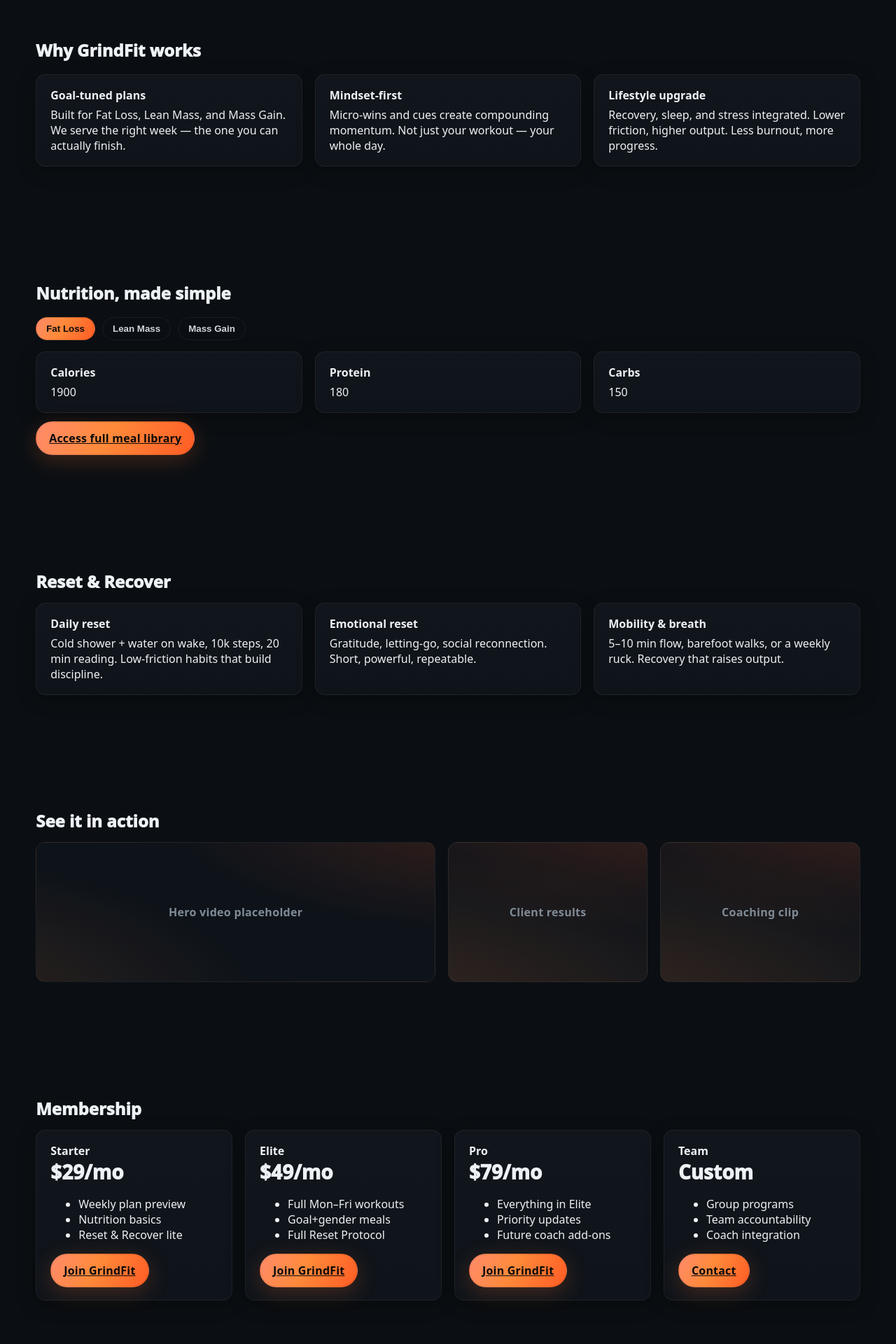
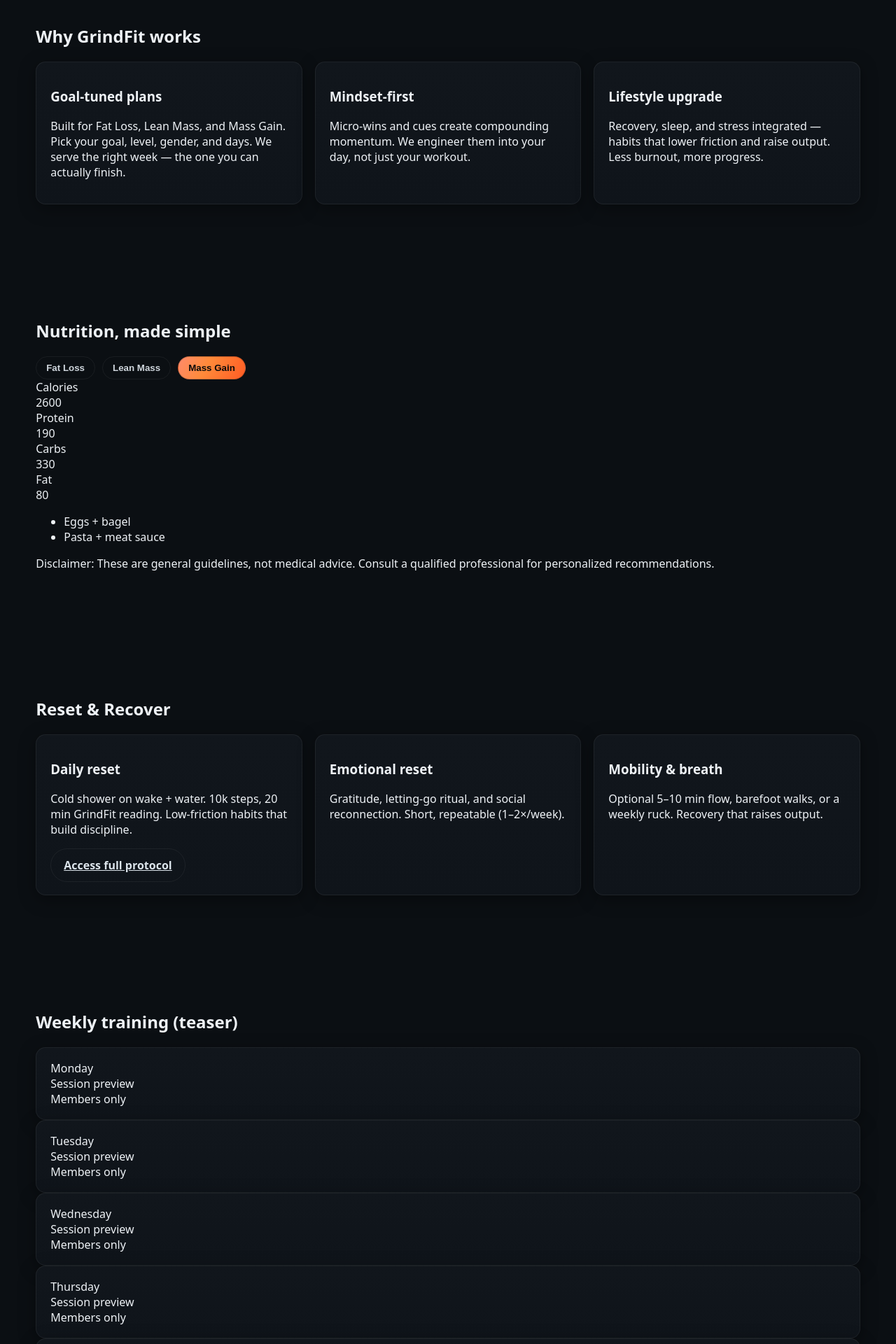
Before and after one commit to GrindFit/grindfit-webapp, a Next.js app: page / in a window 1280 px wide. Shown: the part 640-2560 px from the top of the page at 70% size. Built offline with nearby package versions, Linux system fonts and the light colour scheme.

Commit message:
Update index.js

```diff
--- a/pages/index.js
+++ b/pages/index.js
@@ -1,38 +1,31 @@
-import Head from "next/head";
-import Link from "next/link";
+// pages/index.js
+import { useState } from "react";
 import Nav from "../components/Nav";
 
-export default function Home(){
+export default function Home() {
+  const [goal, setGoal] = useState("mass");
+
   return (
     <>
-      <Head>
-        <title>GrindFit — Train Hard. Think Sharp. Live Unstoppable</title>
-        <meta name="viewport" content="width=device-width, initial-scale=1" />
-        <meta name="theme-color" content="#0b0f13" />
-        <meta name="description" content="The psychology-driven fitness system that upgrades your body, mind, and lifestyle." />
-        <link rel="preconnect" href="https://fonts.googleapis.com"/>
-        <link rel="preconnect" href="https://fonts.gstatic.com" crossOrigin="" />
-        {/* System stack is default; if you prefer Manrope uncomment below */}
-        {/* <link href="https://fonts.googleapis.com/css2?family=Manrope:wght@700;800;1000&display=swap" rel="stylesheet" /> */}
-      </Head>
+      <Nav />
 
-      <Nav/>
+      {/* HERO */}
+      <section className="section hero">
+        <div className="container">
+          <h1 className="hero-title">
+            <span>Train Hard.</span><br />
+            <span>Think Sharp.</span><br />
+            <span>Live <span className="brand-word">Unstoppable</span>.</span>
+          </h1>
 
-      <main>
-        {/* HERO */}
-        <section className="hero">
-          <div className="container stack-lg">
-            <h1>
-              <span>Train Hard.</span><br/>
-              <span>Think Sharp.</span><br/>
-              <span>Live <span className="brand-word">Unstoppable</span></span>
-            </h1>
-            <p>
-              A psychology-driven fitness system that upgrades your body, mind, and lifestyle — with adaptive plans, habit cues, and recovery built in. No noise. No guesswork.
+          <p className="hero-sub">
+            A psychology-driven fitness system that upgrades your body, mind, and lifestyle —
+            with adaptive plans, habit cues, and recovery built in. No noise. No guesswork.
           </p>
-            <div style={{display:"flex", gap:12, flexWrap:"wrap"}}>
-              <Link className="btn-primary" href="/membership">Start Your Transformation</Link>
-              <a className="btn-ghost" href="#why">See Features</a>
+
+          <div className="hero-cta">
+            <a className="btn btn-brand" href="#join">Start Your Transformation</a>
+            <a className="btn btn-ghost" href="#why">See Features</a>
           </div>
         </div>
       </section>
@@ -40,19 +33,28 @@ export default function Home(){
       {/* WHY */}
       <section id="why" className="section">
         <div className="container">
-            <h2 style={{fontWeight:1000, marginBottom:18}}>Why GrindFit works</h2>
+          <h2 className="h2">Why GrindFit works</h2>
           <div className="grid-3">
             <div className="card">
-                <div className="title" style={{fontWeight:900, marginBottom:6}}>Goal-tuned plans</div>
-                <div>Built for Fat Loss, Lean Mass, and Mass Gain. We serve the right week — the one you can actually finish.</div>
+              <h3 className="card-title">Goal-tuned plans</h3>
+              <p>
+                Built for Fat Loss, Lean Mass, and Mass Gain. Pick your goal, level, gender, and
+                days. We serve the right week — the one you can actually finish.
+              </p>
             </div>
             <div className="card">
-                <div className="title" style={{fontWeight:900, marginBottom:6}}>Mindset-first</div>
-                <div>Micro-wins and cues create compounding momentum. Not just your workout — your whole day.</div>
+              <h3 className="card-title">Mindset-first</h3>
+              <p>
+                Micro-wins and cues create compounding momentum. We engineer them into your day,
+                not just your workout.
+              </p>
             </div>
             <div className="card">
-                <div className="title" style={{fontWeight:900, marginBottom:6}}>Lifestyle upgrade</div>
-                <div>Recovery, sleep, and stress integrated. Lower friction, higher output. Less burnout, more progress.</div>
+              <h3 className="card-title">Lifestyle upgrade</h3>
+              <p>
+                Recovery, sleep, and stress integrated — habits that lower friction and raise
+                output. Less burnout, more progress.
+              </p>
             </div>
           </div>
         </div>
@@ -60,111 +62,112 @@ export default function Home(){
 
       {/* NUTRITION */}
       <section id="nutrition" className="section">
-          <div className="container stack-md">
-            <h2 style={{fontWeight:1000, marginBottom:10}}>Nutrition, made simple</h2>
-            <div className="pills" aria-label="Nutrition goal">
-              <button className="pill is-active" aria-pressed="true">Fat Loss</button>
-              <button className="pill" aria-pressed="false">Lean Mass</button>
-              <button className="pill" aria-pressed="false">Mass Gain</button>
+        <div className="container">
+          <h2 className="h2">Nutrition, made simple</h2>
+
+          <div className="pills">
+            <button className={`pill ${goal === "fat" ? "is-active" : ""}`} onClick={() => setGoal("fat")}>Fat Loss</button>
+            <button className={`pill ${goal === "lean" ? "is-active" : ""}`} onClick={() => setGoal("lean")}>Lean Mass</button>
+            <button className={`pill ${goal === "mass" ? "is-active" : ""}`} onClick={() => setGoal("mass")}>Mass Gain</button>
           </div>
 
-            <div className="grid-3" style={{marginTop:16}}>
-              <div className="card">
-                <div className="title" style={{fontWeight:900, marginBottom:6}}>Calories</div>
-                <div>1900</div>
+          <div className="metrics">
+            <div className="metric">
+              <div className="metric-label">Calories</div>
+              <div className="metric-value">{goal === "fat" ? 1900 : goal === "lean" ? 2100 : 2600}</div>
             </div>
-              <div className="card">
-                <div className="title" style={{fontWeight:900, marginBottom:6}}>Protein</div>
-                <div>180</div>
+            <div className="metric">
+              <div className="metric-label">Protein</div>
+              <div className="metric-value">{goal === "fat" ? 180 : goal === "lean" ? 190 : 190}</div>
             </div>
-              <div className="card">
-                <div className="title" style={{fontWeight:900, marginBottom:6}}>Carbs</div>
-                <div>150</div>
+            <div className="metric">
+              <div className="metric-label">Carbs</div>
+              <div className="metric-value">{goal === "fat" ? 150 : goal === "lean" ? 220 : 330}</div>
+            </div>
+            <div className="metric">
+              <div className="metric-label">Fat</div>
+              <div className="metric-value">{goal === "fat" ? 60 : goal === "lean" ? 70 : 80}</div>
             </div>
           </div>
 
-            <div style={{marginTop:12}}>
-              <Link className="btn-primary" href="/membership">Access full meal library</Link>
-            </div>
+          <ul className="bullet">
+            <li>Eggs + bagel</li>
+            <li>Pasta + meat sauce</li>
+          </ul>
+
+          <p className="disclaimer">
+            Disclaimer: These are general guidelines, not medical advice. Consult a qualified professional for personalized recommendations.
+          </p>
         </div>
       </section>
 
       {/* RESET & RECOVER */}
       <section id="reset" className="section">
         <div className="container">
-            <h2 style={{fontWeight:1000, marginBottom:14}}>Reset &amp; Recover</h2>
+          <h2 className="h2">Reset & Recover</h2>
+
           <div className="grid-3">
-              <div className="card"><div className="title" style={{fontWeight:900, marginBottom:6}}>Daily reset</div><div>Cold shower + water on wake, 10k steps, 20 min reading. Low-friction habits that build discipline.</div></div>
-              <div className="card"><div className="title" style={{fontWeight:900, marginBottom:6}}>Emotional reset</div><div>Gratitude, letting-go, social reconnection. Short, powerful, repeatable.</div></div>
-              <div className="card"><div className="title" style={{fontWeight:900, marginBottom:6}}>Mobility &amp; breath</div><div>5–10 min flow, barefoot walks, or a weekly ruck. Recovery that raises output.</div></div>
+            <div className="card">
+              <h3 className="card-title">Daily reset</h3>
+              <p>
+                Cold shower on wake + water. 10k steps, 20 min GrindFit reading. Low-friction
+                habits that build discipline.
+              </p>
+              <a className="btn btn-ghost sm" href="#protocol">Access full protocol</a>
+            </div>
+
+            <div className="card">
+              <h3 className="card-title">Emotional reset</h3>
+              <p>
+                Gratitude, letting-go ritual, and social reconnection. Short, repeatable
+                (1–2×/week).
+              </p>
+            </div>
+
+            <div className="card">
+              <h3 className="card-title">Mobility & breath</h3>
+              <p>
+                Optional 5–10 min flow, barefoot walks, or a weekly ruck. Recovery that raises output.
+              </p>
+            </div>
           </div>
         </div>
       </section>
 
-        {/* MEDIA PLACEHOLDERS (you’ll swap in real video/images later) */}
+      {/* WEEKLY TEASER */}
       <section className="section">
         <div className="container">
-            <h2 style={{fontWeight:1000, marginBottom:14}}>See it in action</h2>
-            <div className="media-grid">
-              <div className="media">Hero video placeholder</div>
-              <div className="media">Client results</div>
-              <div className="media">Coaching clip</div>
+          <h2 className="h2">Weekly training (teaser)</h2>
+
+          <div className="grid-5">
+            {["Monday","Tuesday","Wednesday","Thursday","Friday"].map((d) => (
+              <div className="card small" key={d}>
+                <div className="muted">{d}</div>
+                <div className="preview">Session preview</div>
+                <div className="badge">Members only</div>
+              </div>
+            ))}
+          </div>
+
+          <div className="center mt-4">
+            <a id="join" className="btn btn-brand" href="/login">Join / Log in to unlock</a>
           </div>
         </div>
       </section>
 
-        {/* MEMBERSHIP PREVIEW */}
-        <section className="section" id="plans">
-          <div className="container">
-            <h2 style={{fontWeight:1000, marginBottom:14}}>Membership</h2>
-            <div className="pricing">
-              <div className="card price-card">
-                <div className="title">Starter</div>
-                <div className="amount">$29/mo</div>
-                <ul>
-                  <li>Weekly plan preview</li>
-                  <li>Nutrition basics</li>
-                  <li>Reset &amp; Recover lite</li>
-                </ul>
-                <Link className="btn-primary" href="/membership">Join GrindFit</Link>
+      {/* CTA BAR */}
+      <section className="cta-bar">
+        <div className="container cta-bar-row">
+          <div>
+            <div className="cta-title">Your 30-day upgrade, zero guesswork</div>
+            <div className="muted">We unlock one week at a time — sustainable, focused, effective.</div>
           </div>
-              <div className="card price-card">
-                <div className="title">Elite</div>
-                <div className="amount">$49/mo</div>
-                <ul>
-                  <li>Full Mon–Fri workouts</li>
-                  <li>Goal+gender meals</li>
-                  <li>Full Reset Protocol</li>
-                </ul>
-                <Link className="btn-primary" href="/membership">Join GrindFit</Link>
-              </div>
-              <div className="card price-card">
-                <div className="title">Pro</div>
-                <div className="amount">$79/mo</div>
-                <ul>
-                  <li>Everything in Elite</li>
-                  <li>Priority updates</li>
-                  <li>Future coach add-ons</li>
-                </ul>
-                <Link className="btn-primary" href="/membership">Join GrindFit</Link>
-              </div>
-              <div className="card price-card">
-                <div className="title">Team</div>
-                <div className="amount">Custom</div>
-                <ul>
-                  <li>Group programs</li>
-                  <li>Team accountability</li>
-                  <li>Coach integration</li>
-                </ul>
-                <Link className="btn-primary" href="/membership">Contact</Link>
-              </div>
-            </div>
+          <a className="btn btn-brand" href="/membership">Start now</a>
         </div>
       </section>
-      </main>
 
       <footer className="footer">
-        <div className="container">© {new Date().getFullYear()} GrindFit. Built to win.</div>
+        <div className="container">© 2025 GRINDFIT. Built to win.</div>
       </footer>
     </>
   );
```
Lines whose indentation alone changed are shown as unchanged.
